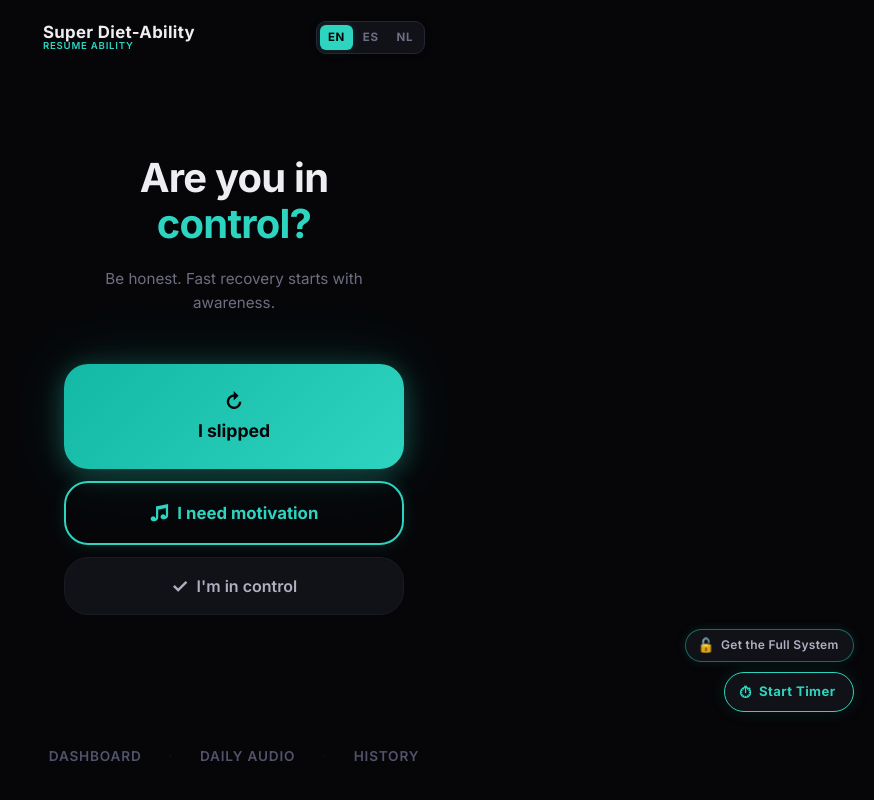
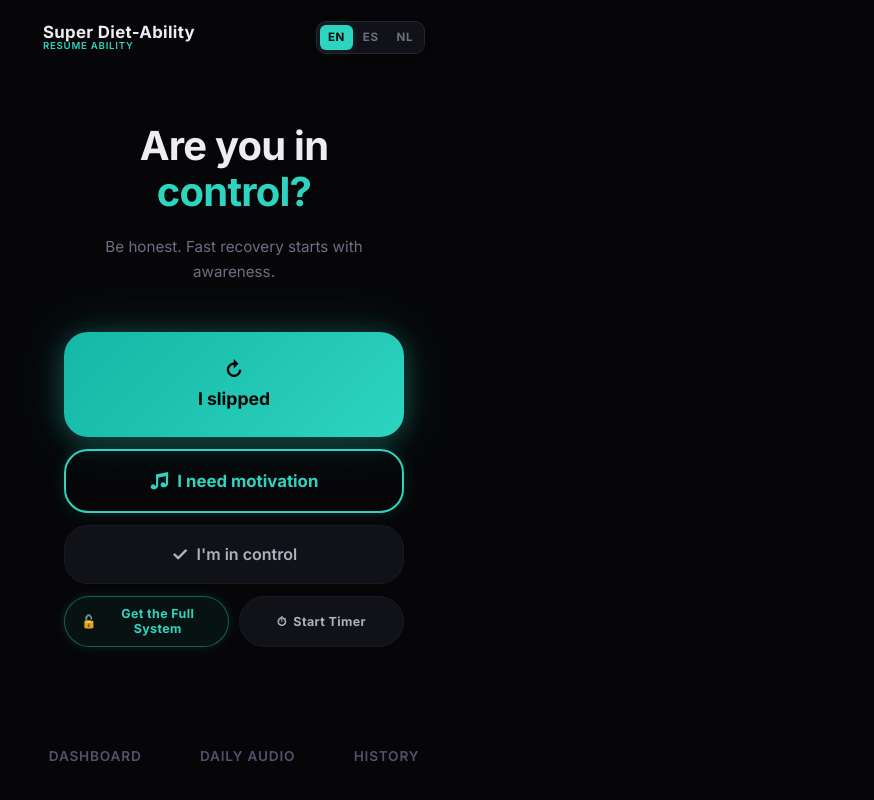
Before and after one commit to oasiscuracaoprivatestay-ui/resume-ability-app, a React (Vite) app: page / in a window 1280 px wide. Shown: the whole page, without its empty margins (406-1280 px from the left). Built offline with nearby package versions, Linux system fonts and the light colour scheme.

Commit message:
fix: move home CTAs into inline layout

```diff
--- a/src/App.tsx
+++ b/src/App.tsx
@@ -227,7 +227,7 @@ export default function App() {
     <>
       {content}
       <div className="floating-buttons-stack">
-        <FloatingProgramButton />
+        <FloatingProgramButton currentScreen={screen} />
         <FloatingTimerButton currentScreen={screen} onNavigate={navigate} />
       </div>
     </>
--- a/src/components/FloatingProgramButton.tsx
+++ b/src/components/FloatingProgramButton.tsx
@@ -1,9 +1,19 @@
 import { useTranslation } from '../i18n';
 import { PROGRAM_URL } from '../config';
+import type { Screen } from '../types';
 import './FloatingProgramButton.css';
 
-export default function FloatingProgramButton() {
+// Hide on screens where an inline replacement is rendered instead
+const HIDDEN_ON: Screen[] = ['home'];
+
+interface FloatingProgramButtonProps {
+  currentScreen: Screen;
+}
+
+export default function FloatingProgramButton({ currentScreen }: FloatingProgramButtonProps) {
   const { t } = useTranslation();
+
+  if (HIDDEN_ON.includes(currentScreen)) return null;
 
   const handleClick = () => {
     window.open(PROGRAM_URL, '_blank', 'noopener,noreferrer');
--- a/src/components/FloatingTimerButton.tsx
+++ b/src/components/FloatingTimerButton.tsx
@@ -4,7 +4,7 @@ import './FloatingTimerButton.css';
 
 // Screens where the floating button should NOT appear
 // (timer is already running, or the button would be redundant/conflicting)
-const HIDDEN_ON: Screen[] = ['timer', 'mode', 'context', 'help', 'daily-audio'];
+const HIDDEN_ON: Screen[] = ['home', 'timer', 'mode', 'context', 'help', 'daily-audio'];
 
 interface FloatingTimerButtonProps {
   currentScreen: Screen;
--- a/src/screens/HomeScreen.css
+++ b/src/screens/HomeScreen.css
@@ -197,7 +197,70 @@
   line-height: 1;
 }
 
+/* ── Secondary CTA row (inline on Home — replaces floating buttons) ── */
+
+.home-secondary-row {
+  display: flex;
+  flex-direction: row;
+  gap: 0.6rem;
+  width: 100%;
+  max-width: 340px;
+  flex-wrap: wrap; /* stacks cleanly on very narrow screens */
+}
+
+.home-secondary-btn {
+  flex: 1;
+  display: flex;
+  align-items: center;
+  justify-content: center;
+  gap: 0.4rem;
+  min-height: 46px;
+  padding: 0.6rem 1rem;
+  border-radius: 999px;
+  font-family: var(--font);
+  font-size: 0.78rem;
+  font-weight: 700;
+  letter-spacing: 0.03em;
+  cursor: pointer;
+  transition: all 0.22s ease;
+  -webkit-tap-highlight-color: transparent;
+}
+
+/* "Get the Full System" — teal accent pill */
+.home-secondary-btn--program {
+  background: rgba(45, 212, 191, 0.06);
+  border: 1.5px solid rgba(45, 212, 191, 0.4);
+  color: var(--accent);
+  box-shadow: 0 0 10px var(--accent-glow);
+}
+
+.home-secondary-btn--program:hover {
+  background: rgba(45, 212, 191, 0.12);
+  border-color: var(--accent);
+  box-shadow: 0 0 18px var(--accent-glow-strong);
+  transform: translateY(-1px);
+}
+
+/* "Start Timer" — surface pill */
+.home-secondary-btn--timer {
+  background: var(--surface);
+  border: 1px solid var(--border);
+  color: var(--text-secondary);
+}
+
+.home-secondary-btn--timer:hover {
+  background: var(--surface-hover);
+  border-color: var(--border-hover);
+  color: var(--text-primary);
+  transform: translateY(-1px);
+}
+
+.home-secondary-btn:active {
+  transform: translateY(0) scale(0.96);
+}
+
 /* ── Bottom nav ── */
+
 
 .home-nav {
   display: flex;
--- a/src/screens/HomeScreen.tsx
+++ b/src/screens/HomeScreen.tsx
@@ -1,5 +1,6 @@
 import type { Screen } from '../types';
 import { useTranslation } from '../i18n';
+import { PROGRAM_URL } from '../config';
 import LanguageSelector from '../components/LanguageSelector';
 import './HomeScreen.css';
 
@@ -62,6 +63,28 @@ export default function HomeScreen({ onNavigate }: HomeScreenProps) {
             <span className="home-btn-icon">✓</span>
             <span>{t.home_in_control}</span>
           </button>
+
+          {/* ── Secondary CTAs — inline, never floating on home ── */}
+          <div className="home-secondary-row">
+            <button
+              id="btn-home-program"
+              className="home-secondary-btn home-secondary-btn--program"
+              onClick={() => window.open(PROGRAM_URL, '_blank', 'noopener,noreferrer')}
+              aria-label={t.prog_btn_label}
+            >
+              <span>🔓</span>
+              <span>{t.prog_btn_label}</span>
+            </button>
+            <button
+              id="btn-home-timer"
+              className="home-secondary-btn home-secondary-btn--timer"
+              onClick={() => onNavigate('context')}
+              aria-label={t.global_start_timer}
+            >
+              <span>⏱</span>
+              <span>{t.global_start_timer}</span>
+            </button>
+          </div>
         </div>
       </div>
 
```
